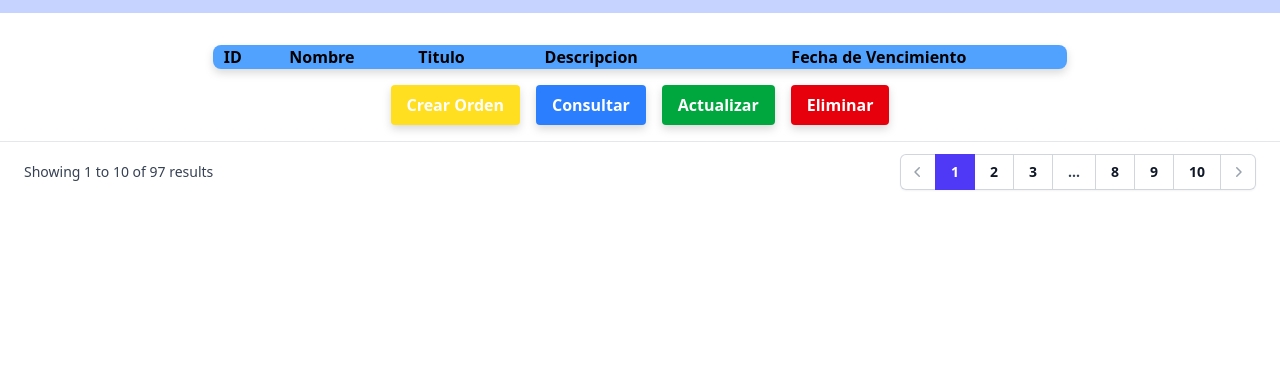
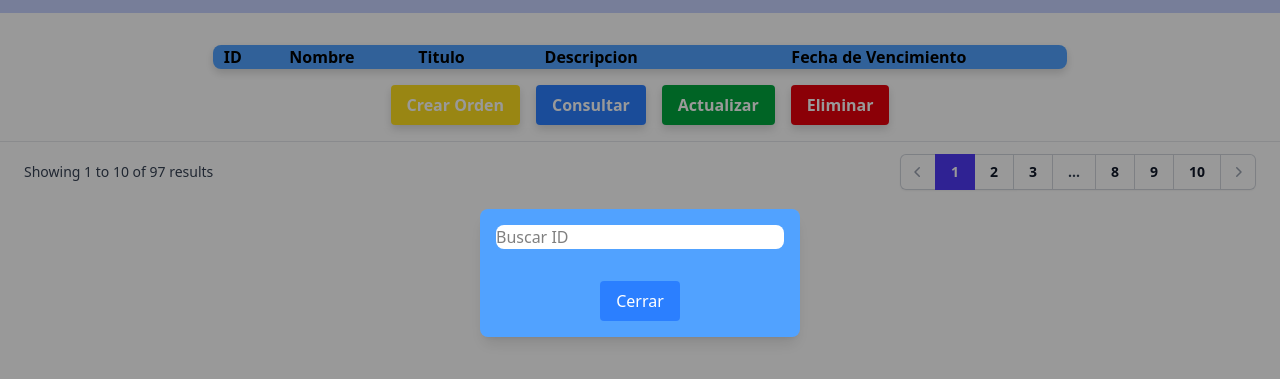
Before and after one commit to elisauldev/practica_crud, a plain HTML site: page index.html in a window 1280 px wide. Both pictures are taken after a click on the button "Consultar". Shown: the part 127-506 px from the top of the page. Drawn offline with nearby package versions, Linux system fonts and the light colour scheme.

Commit message:
se crea modal para consultar ordenes(aun no trae datos)

```diff
--- a/JS/main.js
+++ b/JS/main.js
@@ -6,7 +6,7 @@ const closeModalButton = document.querySelector("#cancelModalButton");
 const submitOrderButton = document.querySelector("#addUserInfo");
 const orderCreatedModal = document.querySelector("#modalOrderCreated");
 const orderTable = document.querySelector("#userOrders");
-
+const searchOrdersButton = document.querySelector("#searchOrders");
 modalNewOrder.style.display = "none";
 
 createOrderButton.addEventListener("click", (e) => {
@@ -123,12 +123,15 @@ function showData(){
 
   });
   orderTable.innerHTML = rows
+}
 
-  //userData[userData.length - 1]
-
-  //modal para mostrar la ultima orden creada
-
-
-
-
-}
+//modal para buscar ordenes
+searchOrdersButton.addEventListener("click", (e) => {
+  e.preventDefault()
+  const searchInput = document.querySelector("#modalSearchOrder");
+  searchInput.style.display = "flex";})
+document.querySelector("#closeSearch").addEventListener("click", (e) => {
+  e.preventDefault();
+  const searchInput = document.querySelector("#modalSearchOrder");
+  searchInput.style.display = "none";
+})
--- a/index.html
+++ b/index.html
@@ -42,7 +42,7 @@
             class="w-32 sm:w-auto block bg-yellow-300 hover:bg-yellow-600 text-white font-bold  py-2 px-4 rounded drop-shadow-lg"
           >
             <p>Crear Orden</p>
-          <button
+          <button id="searchOrders"
             class="w-32 sm:w-auto block bg-blue-500 hover:bg-blue-700 text-white font-bold py-2 px-4 rounded drop-shadow-lg"
           >
             <p>Consultar</p>
@@ -99,6 +99,12 @@
       </div>
         <div id="modalOrderCreated" style="display: none"></div>
       </div>
+      <div id="modalSearchOrder" style="display: none;" class="justify-center items-center flex bg-black/40 fixed inset-0 z-50 flex justify-center items-center">
+        <label for="search"  class="max-w-md w-xs flex flex-col items-center justify-center items-center gap-4 p-4 bg-blue-400 rounded-lg shadow-lg">
+          <input type="text" id="search" class="w-2xs bg-white rounded-lg"  placeholder="Buscar ID">
+          <button id="closeSearch" class="bg-blue-500 text-white px-4 py-2 rounded mt-4">Cerrar</button>
+        </label>
+      </div>
       <div class="flex items-center justify-between border-t border-gray-200 bg-white px-4 py-3 sm:px-6">
   <div class="flex flex-1 justify-between sm:hidden">
     <a href="#" class="relative inline-flex items-center rounded-md border border-gray-300 bg-white px-4 py-2 text-sm font-medium text-gray-700 hover:bg-gray-50">Previous</a>
```
